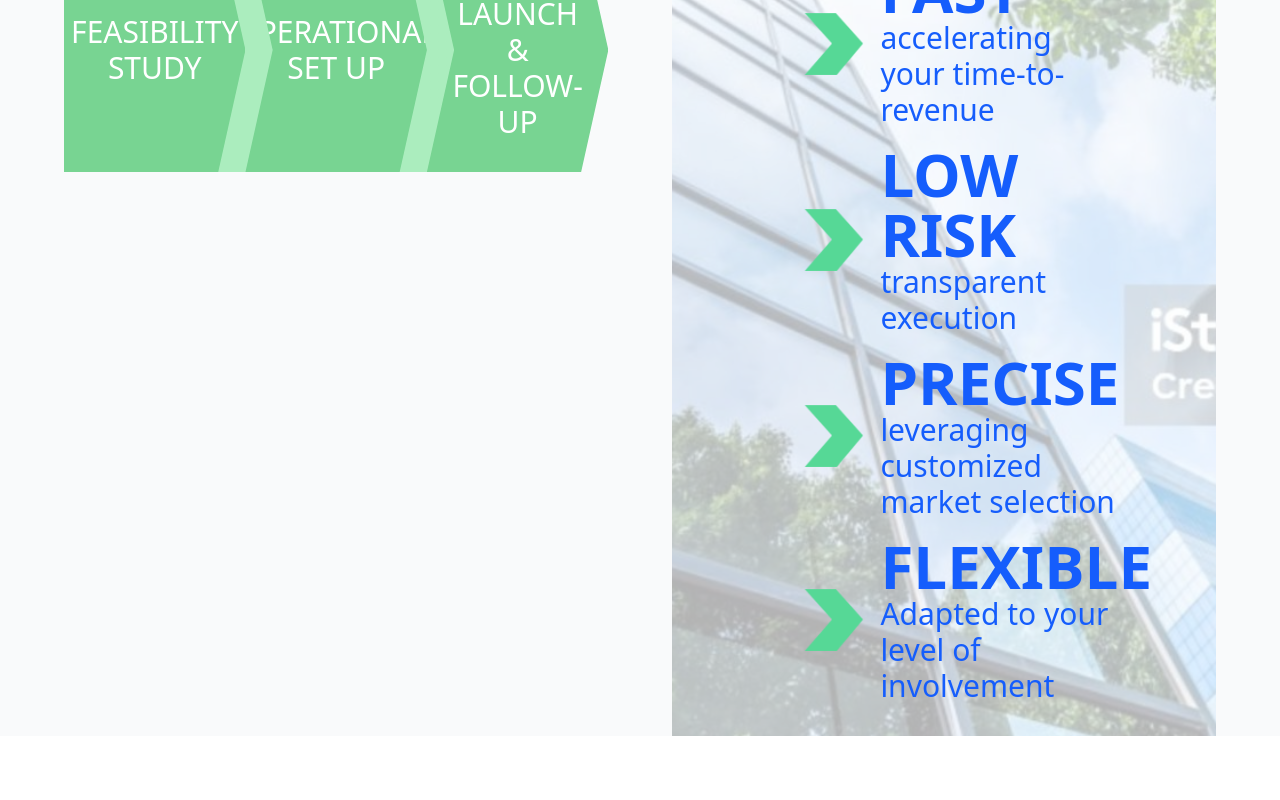
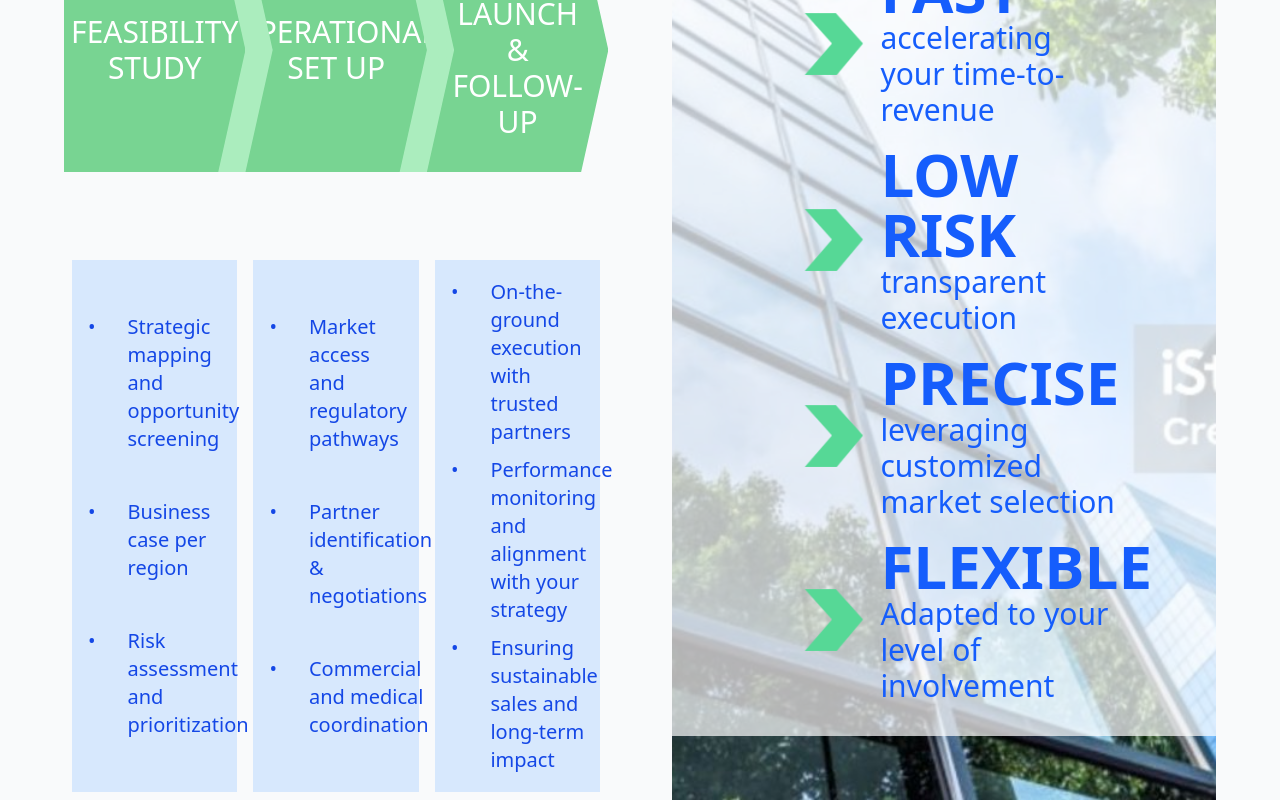
Before and after one commit to AnthonySTZ/BioInnovex, a React (Vite) app: page / in a window 1280 px wide. Shown: the part 3961-4761 px from the top of the page. Before the commit the page ends 4697 px from the top, so only its background shows below. Built offline with nearby package versions, Linux system fonts and the light colour scheme.

Commit message:
timeline infos

```diff
--- /dev/null
+++ b/src/components/Arrow.tsx
@@ -0,0 +1,27 @@
+type ArrowProps = {
+    height: number,
+    width: number,
+    arrowSize: number,
+}
+
+export default function Arrow({height, width, arrowSize} : ArrowProps) {
+    return (
+        <div className={`
+        flex flex-col items-center
+        h-${height}
+        `}>
+            <div className={`
+            bg-blue-800
+            w-${arrowSize} h-${arrowSize}
+            `}
+            style={{
+                clipPath: "polygon(0 100%, 50% 0, 100% 100%)"
+            }}/>
+
+            <div className={`
+            h-full bg-blue-800
+            w-${width}
+            `}/>
+        </div>
+    )
+}
--- /dev/null
+++ b/src/components/InfosItem.tsx
@@ -0,0 +1,27 @@
+import Arrow from "./Arrow";
+
+type InfosItemProps = {
+    infos: Array<string>;
+}
+
+export default function InfosItem({infos} : InfosItemProps) {
+    return (
+        <div className="flex flex-col text-blue-700 text-xl items-center pt-4 gap-4 p-2">
+            <Arrow
+                height={16}
+                width={0.5}
+                arrowSize={4}
+                />
+            <div className="flex flex-col justify-evenly bg-blue-400/20 p-4 gap-2 h-full w-full">
+                {
+                    infos.map((text, index) => (
+                        <div key={index} className="flex gap-8">
+                            <p>•</p>
+                            <p>{text}</p>
+                        </div>
+                    ))
+                }
+            </div>
+        </div>
+    )
+}
--- a/src/components/Timeline.tsx
+++ b/src/components/Timeline.tsx
@@ -1,5 +1,7 @@
 import { timeline } from "../data/timeline"
+import { timelineInfos } from "../data/timelineInfos"
 import TimelineItem from "./TimelineItem"
+import InfosItem from "./InfosItem"
 
 export default function Timeline() {
     return (
@@ -7,11 +9,19 @@
             {
                 timeline.map((text, index) => (
                     <TimelineItem
+                    key={index}
                     text={text}
                     isFirst={index == 0}
                     isLast={index == timeline.length - 1} />
                 ))
             }
+            {
+                timelineInfos.map((infos, index) => (
+                    <InfosItem
+                        key={index}
+                        infos={infos}/>
+                ))
+            }
         </div>
     )
 }
--- /dev/null
+++ b/src/data/timelineInfos.ts
@@ -0,0 +1,17 @@
+export const timelineInfos = [
+    [
+        "Strategic mapping and opportunity screening",
+        "Business case per region",
+        "Risk assessment and prioritization",
+    ],
+    [
+        "Market access and regulatory pathways",
+        "Partner identification & negotiations",
+        "Commercial and medical coordination",
+    ],
+    [
+        "On-the-ground execution with trusted partners",
+        "Performance monitoring and alignment with your strategy",
+        "Ensuring sustainable sales and long-term impact",
+    ],
+]
```
